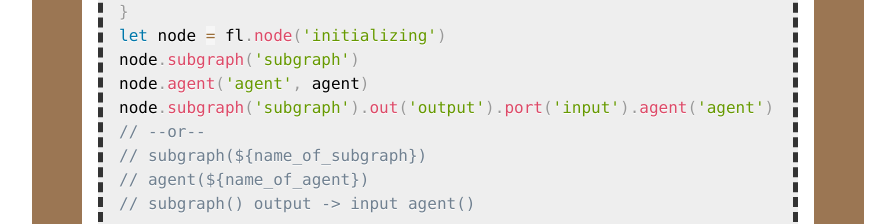
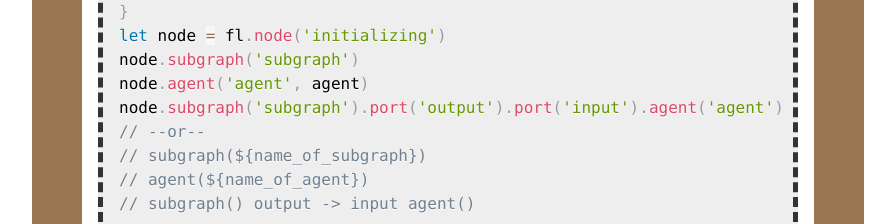
Before and after one commit to trabur/frontend-loop, a plain HTML site: page index.html in a window 1280 px wide and 2400 px high. Shown: the part 888-1112 px from the top of the page, without its empty margins (192-1087 px from the left). Drawn offline with nearby package versions, Linux system fonts and the light colour scheme.

```diff
--- a/index.html
+++ b/index.html
@@ -40,7 +40,7 @@
 let node = fl.node('initializing')
 node.subgraph('subgraph')
 node.agent('agent', agent)
-node.subgraph('subgraph').out('output').port('input').agent('agent')
+node.subgraph('subgraph').port('output').port('input').agent('agent')
 // --or--
 // subgraph(${name_of_subgraph})
 // agent(${name_of_agent})
```
